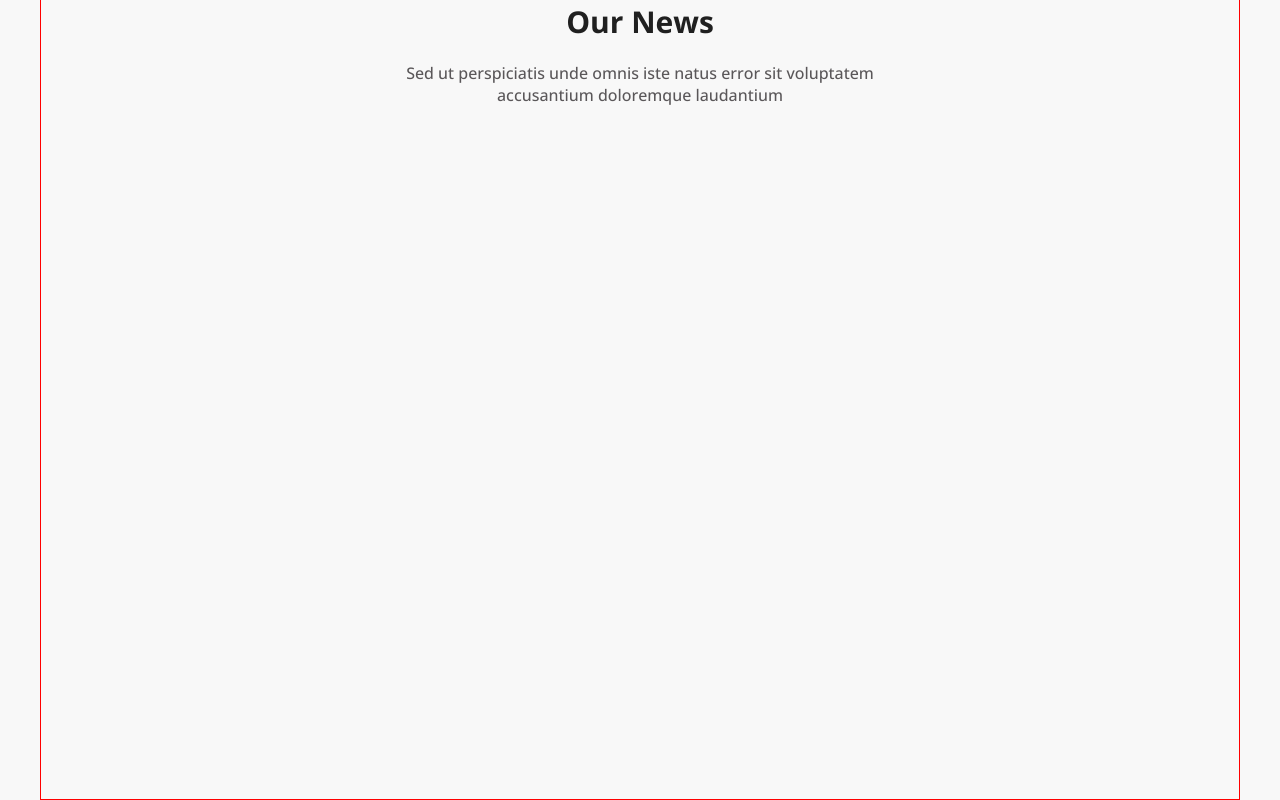
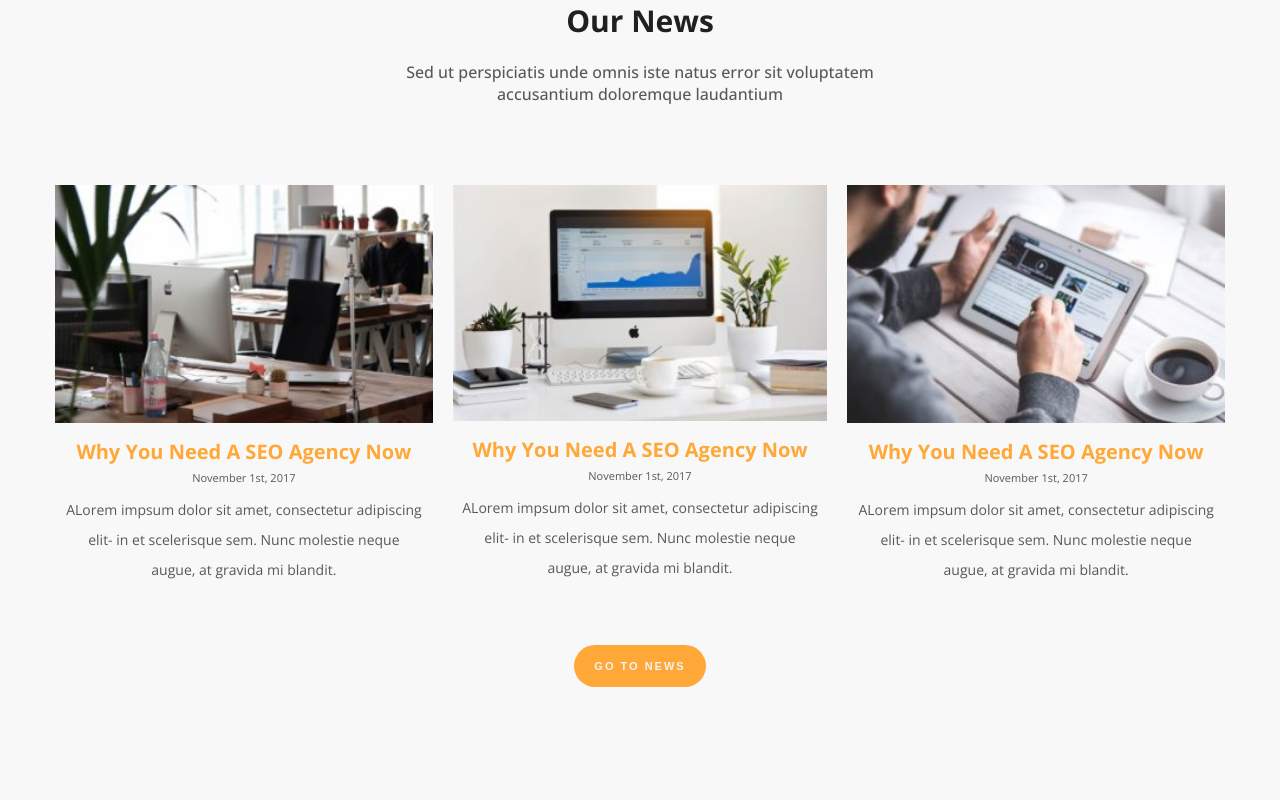
Before and after one commit to dokkalemon/proj-html-vuejs, a Vue app: page / in a window 1280 px wide. Shown: the part 4815-5615 px from the top of the page. Built offline with nearby package versions, Linux system fonts and the light colour scheme.

Commit message:
add posts components into news components

```diff
--- a/src/components/Main.vue
+++ b/src/components/Main.vue
@@ -11,7 +11,7 @@
 
     <Plans :plansArray="plansCard"/>
 
-    <News />
+    <News :postArray="post"/>
 
   </main>
 </template>
@@ -132,6 +132,26 @@ export default {
                     storage: 'Unlimited',
                     buttonState: true,
                 }
+            ],
+            post: [
+                {
+                    thumb: 'related-service-2-320x202.jpg',
+                    title: 'Why You Need A SEO Agency Now',
+                    date: 'November 1st, 2017',
+                    text: 'ALorem impsum dolor sit amet, consectetur adipiscing elit- in et scelerisque sem. Nunc molestie neque augue, at gravida mi blandit.'
+                },
+                {
+                    thumb: 'related-service-4-320x202.jpg',
+                    title: 'Why You Need A SEO Agency Now',
+                    date: 'November 1st, 2017',
+                    text: 'ALorem impsum dolor sit amet, consectetur adipiscing elit- in et scelerisque sem. Nunc molestie neque augue, at gravida mi blandit.'
+                },
+                {
+                    thumb: 'blog-post-6-320x202.jpg',
+                    title: 'Why You Need A SEO Agency Now',
+                    date: 'November 1st, 2017',
+                    text: 'ALorem impsum dolor sit amet, consectetur adipiscing elit- in et scelerisque sem. Nunc molestie neque augue, at gravida mi blandit.'
+                },
             ]
         }
     }
--- a/src/components/News.vue
+++ b/src/components/News.vue
@@ -1,9 +1,19 @@
 <template>
-  <section class="news container px-15 debug">
+  <section class="news container px-15">
     <Title title="Our News" />
 
     <div class="posts">
-      <Post />
+      <Post v-for="(item, index) in postArray" :key="`post${index}`"
+      :thumb="item.thumb"
+      :title="item.title"
+      :date="item.date"
+      :text="item.text"
+      />
+
+    </div>
+
+    <div class="button">
+      <button class="button-primary">Go to news</button>
     </div>
   </section>
 </template>
@@ -18,6 +28,10 @@ export default {
     components: {
       Title,
       Post
+    },
+
+    props: {
+      postArray: Array,
     }
 }
 </script>
@@ -30,6 +44,16 @@ export default {
   padding-top: 100px;
   text-align: center;
   height: 900px;
+
+  .posts {
+    height: 430px;
+    width: 100%;
+    display: flex;
+    justify-content: center;
+  }
+  .button {
+    padding-top: 30px;
+  }
 }
 
 
--- a/src/components/Post.vue
+++ b/src/components/Post.vue
@@ -1,15 +1,89 @@
 <template>
-    <section class="post">
+    <section class="post ">
+        <div class="post-container">
+            <div class="post-image">
+                <img :src="require(`../assets/${thumb}`)" alt="">
+            </div>
 
+            <div class="post-title">
+                <h3>{{title}}</h3>
+            </div>
+
+            <div class="post-date">
+                <p>{{date}}</p>
+            </div>
+
+            <div class="post-text">
+                <p>{{text}}</p>
+            </div>
+        </div>
     </section>
 </template>
 
 <script>
 export default {
     name: 'Post',
+
+    props: {
+        title: String,
+        date: String,
+        text: String,
+        thumb: String
+    }
 }
 </script>
 
 <style scoped lang="scss">
+//import vars
+@import '../styles/vars.scss';
+
+.post {
+    height: 100%;
+    width: 100%;
+    padding: 0px 10px 0px 10px;
+    .post-container {
+        height: 100%;
+        width: 100%;
+        .post-image {
+            width: 100%;
+            img {
+                width: 100%;
+            }
+        }
+        .post-title {
+            padding-top: 10px;
+            h3 {
+                color: $tertiary-title;
+                font-size: 20px;
+            }
+        }
+
+        .post-date {
+            padding-top: 5px;
+            p {
+                font-size: 11px;
+                color: $primary-text;
+            }
+        }
+        .post-text {
+            padding-top: 10px;
+            p {
+                color: $primary-text;
+                width: 95%;
+                margin: 0 auto;
+                font-size: 14px;
+                line-height: 30px;
+            }
+
+        }
+    }
+    &:first-child {
+        padding: 0px 10px 0px 0px
+    }
+    &:last-child {
+        padding: 0px 0px 0px 10px
+    }
+}
+
 
 </style>
```
